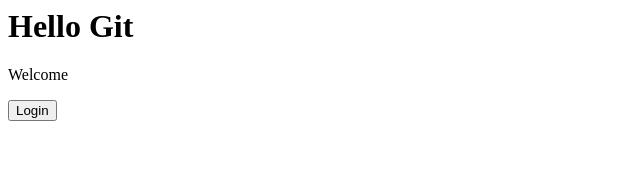
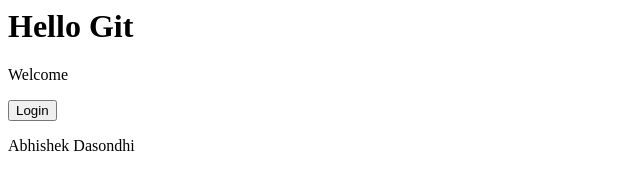
Before and after one commit to Abhishekk-IND/GitPractice, a plain HTML site: page index.html in a window 1280 px wide. Shown: the whole page, without its empty margins (0-640 px from the left). Drawn offline with Linux system fonts and the light colour scheme.

Commit message:
Added name abhishek

```diff
--- a/index.html
+++ b/index.html
@@ -1,3 +1,4 @@
 <h1>Hello Git</h1>
 <p>Welcome</p>
 <button>Login</button>
+<p>Abhishek Dasondhi</p>
```
